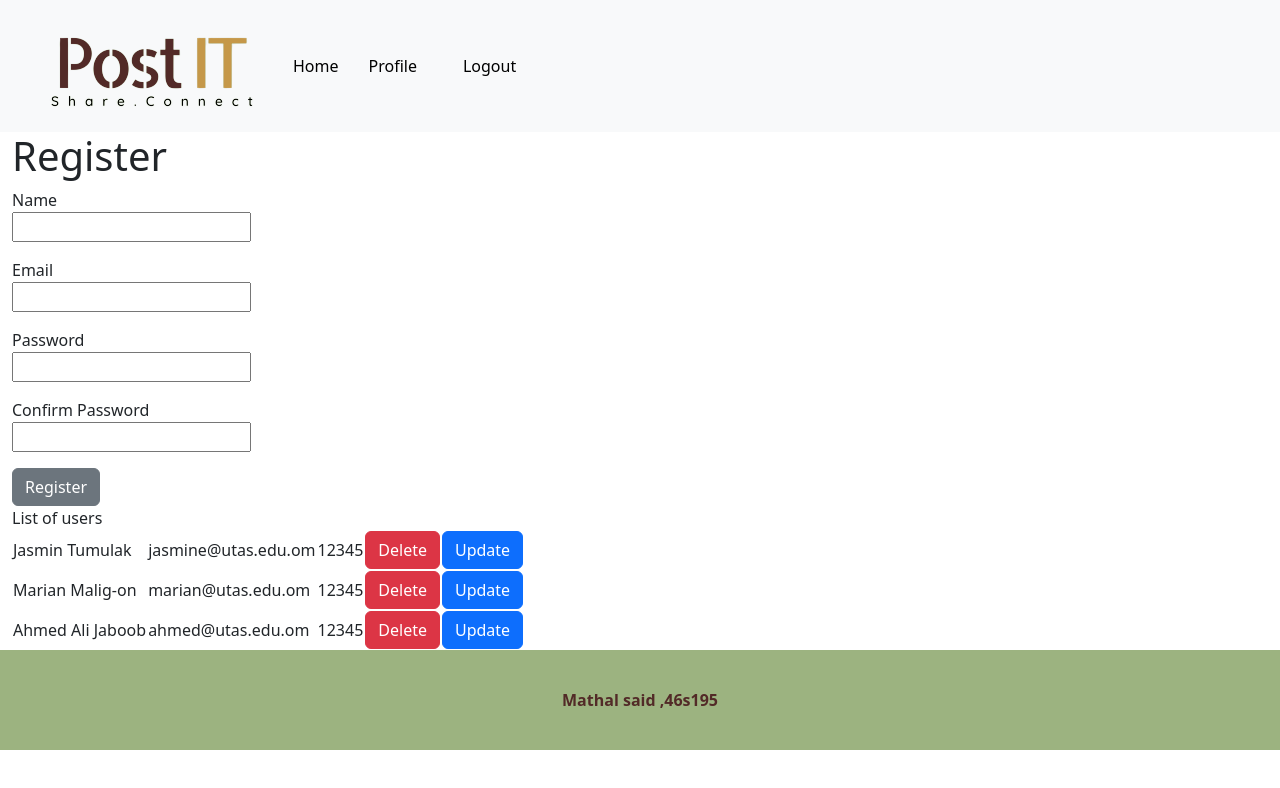
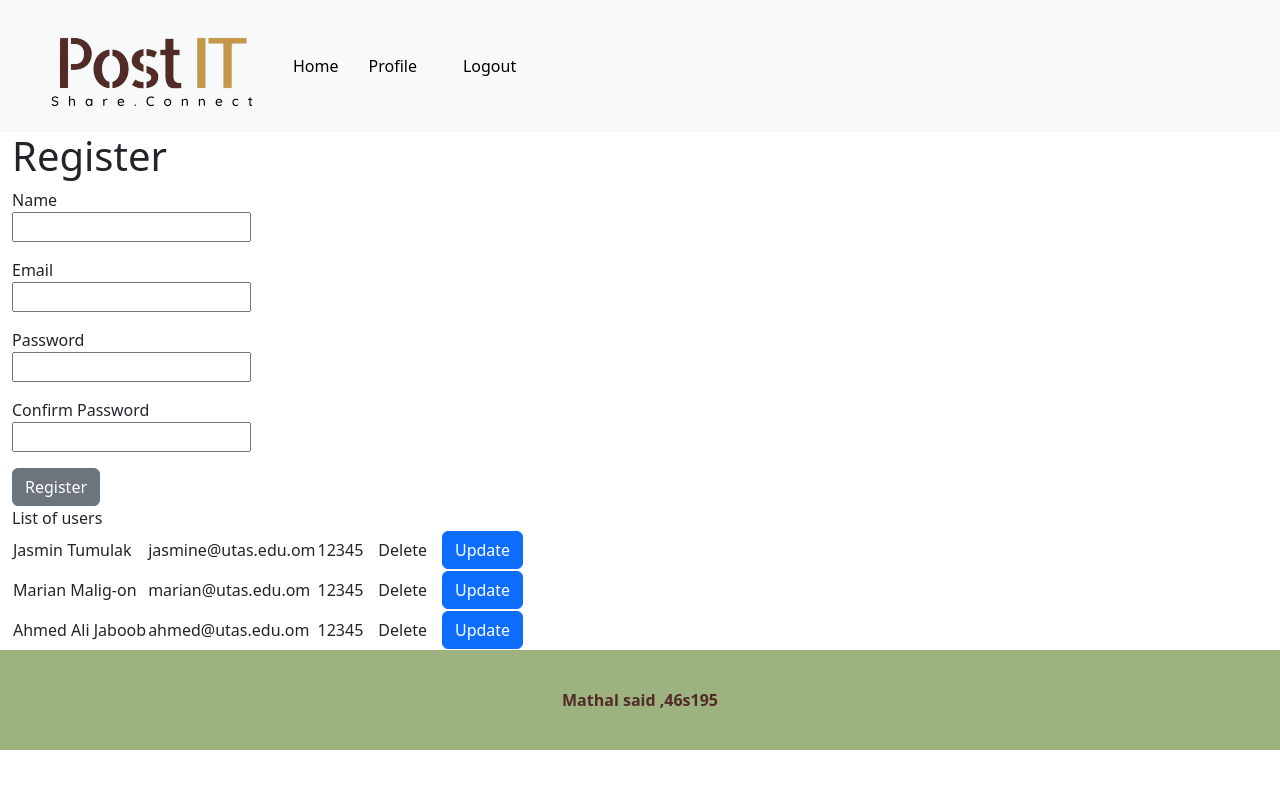
Before and after one commit to MATHAL1233/post, a React (Create React App) app in the folder client/: page /register in a window 1280 px wide. Shown: the top 788 px of the page. Built offline with nearby package versions, Linux system fonts and the light colour scheme.

Commit message:
add deleteuser reducer

```diff
--- a/client/src/Components/Register.js
+++ b/client/src/Components/Register.js
@@ -16,7 +16,7 @@
 } from "reactstrap";
 import logo from "../Images/logo-t.png";
 import { useDebugValue, useState } from "react";
-import { addUser } from "../Features/UserSlice";
+import { addUser,deleteUser } from "../Features/UserSlice";
 const Register = () => {
   const userList = useSelector((state)=> state.users.value);
   const [name,setname]=useState("");
@@ -46,6 +46,10 @@
       console.log("Error.");
     }
 
+  };
+  const handleDelete = (email) => {
+    dispatch(deleteUser(email));
+    alert("User deleted.")
   };
 
   return (
@@ -109,7 +113,7 @@
                   <td>{user.email}</td>
                   <td>{user.password}</td>
                   <td>
-                    <button className="btn btn-danger">Delete</button>
+                    <button className="btn btn-dangercd "onClick={() =>handleDelete(user.email)} >Delete</button>
                   </td>
                   <td>
                     <button className="btn btn-primary">Update</button>
--- a/client/src/Features/UserSlice.js
+++ b/client/src/Features/UserSlice.js
@@ -9,7 +9,7 @@
     state.value.push(action.payload);
     },
     deleteUser: (state,action) => {
-    state.value.push(action.payload);
+    state.value=state.value.filter((user)=> user.email !== action.payload);
     },
     updateUser: (state,action) =>{
     state.value.push(action.payload);
```
